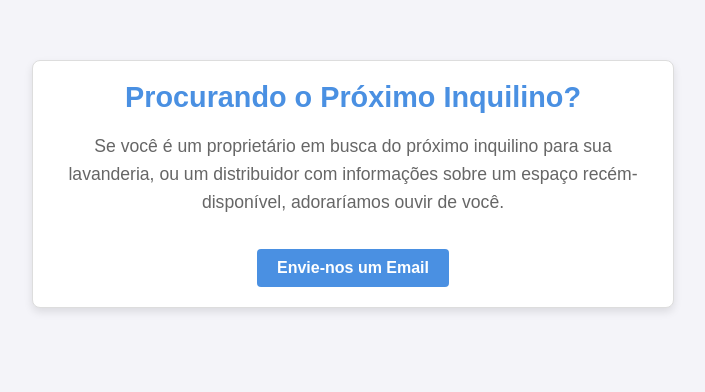
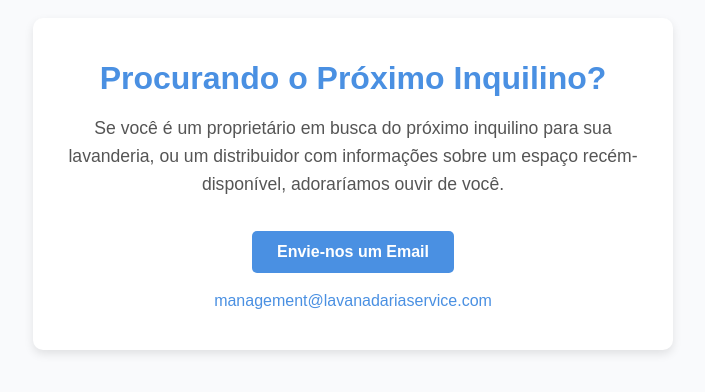
Before and after one commit to lavandaria/lavandaria.github.io, a plain HTML site: page index.html in a window 1280 px wide. Shown: the part 216-608 px from the top of the page, without its empty margins (287-992 px from the left). Drawn offline with Linux system fonts and the light colour scheme.

Commit message:
Update index.html

```diff
--- a/index.html
+++ b/index.html
@@ -1,5 +1,5 @@
 <!DOCTYPE html>
-<html lang="en">
+<html lang="pt">
 <head>
     <meta charset="UTF-8">
     <meta name="viewport" content="width=device-width, initial-scale=1.0">
@@ -7,7 +7,7 @@
     <style>
         body {
             font-family: Arial, sans-serif;
-            background-color: #f4f4f9;
+            background-color: #f9fafc;
             color: #333;
             display: flex;
             align-items: center;
@@ -19,33 +19,38 @@
             text-align: center;
             max-width: 600px;
             padding: 20px;
-            border: 1px solid #ddd;
             background-color: #fff;
-            box-shadow: 0 4px 8px rgba(0, 0, 0, 0.1);
-            border-radius: 8px;
+            border-radius: 10px;
+            box-shadow: 0 4px 10px rgba(0, 0, 0, 0.1);
         }
         h1 {
-            font-size: 1.8em;
-            margin: 0 0 10px;
+            font-size: 2em;
+            margin-bottom: 10px;
             color: #4a90e2;
         }
         p {
             font-size: 1.1em;
             line-height: 1.6;
-            color: #666;
+            color: #555;
         }
         .email-link {
             display: inline-block;
             margin-top: 15px;
-            padding: 10px 20px;
+            padding: 12px 25px;
             background-color: #4a90e2;
             color: #fff;
             text-decoration: none;
             font-weight: bold;
-            border-radius: 4px;
+            border-radius: 5px;
+            transition: background-color 0.3s;
         }
         .email-link:hover {
             background-color: #357abd;
+        }
+        .email-display {
+            font-size: 1em;
+            margin-top: 15px;
+            color: #4a90e2;
         }
     </style>
 </head>
@@ -54,6 +59,7 @@
         <h1>Procurando o Próximo Inquilino?</h1>
         <p>Se você é um proprietário em busca do próximo inquilino para sua lavanderia, ou um distribuidor com informações sobre um espaço recém-disponível, adoraríamos ouvir de você.</p>
         <a href="mailto:management@lavanadariaservice.com" class="email-link">Envie-nos um Email</a>
+        <p class="email-display">management@lavanadariaservice.com</p>
     </div>
 </body>
 </html>
```
